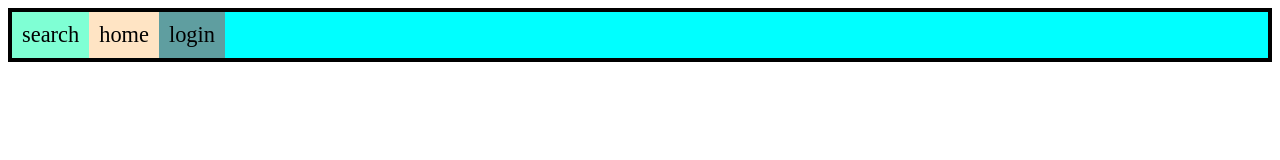
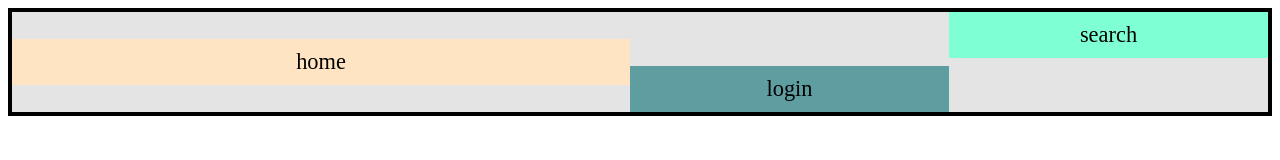
Before and after one commit to RezaShh/Web, a plain HTML site: page Web/FlexBox/index.html in a window 1280 px wide. Drawn offline with Linux system fonts and the light colour scheme.

Commit message:
1401-08-06 20:37 PH
اینجا مرحله ای بود که موجب شد کد تغییر کنه برای ویدیویه گرید

```diff
--- /dev/null
+++ b/Web/FlexBox/Grid/style.css
@@ -0,0 +1,36 @@
+/*flat ui colers.com*/
+.container{
+    display: grid;
+    /*grid-template-columns: 200px auto 200px; چند ستون داشته باشد*/
+    /*grid-template-columns: 1fr 3fr 1fr;*/
+    grid-template-columns: repeat(3,1fr);
+    grid-template-rows: 100px 100px;
+    gap: 2px 5px;
+    /* row-gap: 2px;
+    column-gap: 5px; */
+}
+.container > div{
+    padding: 30px;
+    font-size: 20px;
+    display: flex;
+    justify-content:center;
+    align-items:center;
+}
+/*  .container > div:nth-child(even){
+    background-color: aqua;
+}
+.container > div:nth-child(odd){
+    background-color: cadetblue;
+} */
+.header{
+    background-color: antiquewhite;
+}
+.content{
+    background-color:skyblue;
+}
+.menu{
+    background-color:violet;
+}
+.footer{
+    background-color:tomato;
+}
--- a/Web/FlexBox/flexbox.css
+++ b/Web/FlexBox/flexbox.css
@@ -1,3 +1,27 @@
 .container{
     display: flex;
+    flex-direction:row;
+    /*main acsess, cross acsess*/
+    justify-content:space-around; /*work with main acsess*/
+    align-items:center; /*work with cross acsess*/
+    flex-wrap: wrap; /*فضا کم باشد ایتم هارا به خط بعد میبرد*/
 }
+.search{
+    flex: 1;
+    /* flex-grow: 1; زمانی که فضا زیاد داریم
+    flex-shrink: 1; زمانی که فضا کمتر از میزان مدنظر داریم
+    flex-basis: 0; */
+    align-self: flex-start;
+    order: 1;
+}
+.home{
+    margin-left: auto;
+    flex: 2;
+    align-self: center;
+    order: 0;
+}
+.login{
+    flex: 1;
+    align-self: flex-end;
+    order: 0;
+}
--- a/Web/FlexBox/main.css
+++ b/Web/FlexBox/main.css
@@ -2,8 +2,9 @@ body{
     font-size: 16px;
 }
 .container{
-    background-color: aqua;
+    background-color: rgb(228, 228, 228);
     border: 4px solid black;
+    height: 100px;
 }
 .container > div{
     font-size: 1.4em;
```
Also changed, not shown: Web/FlexBox/Grid/index.html (added, +29 -0 lines), Web/FlexBox/Grid/grid.css (added).
